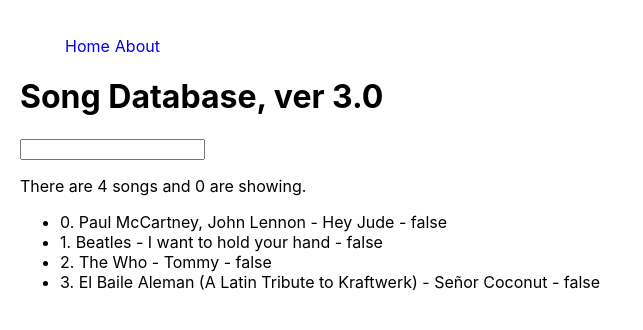
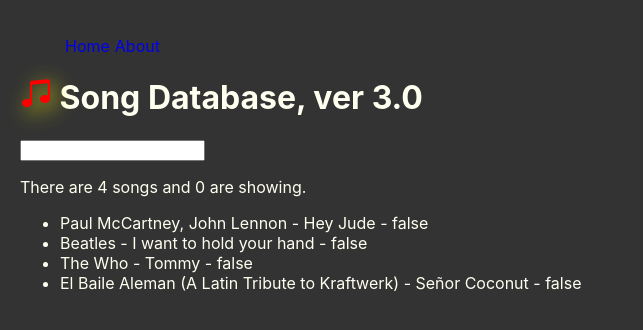
Before and after one commit to FbW-D01/songdatabase, a React (Create React App) app: page / in a window 1280 px wide. Shown: the top 330 px of the page, without its empty margins (0-643 px from the left). Built offline with nearby package versions, Linux system fonts and the light colour scheme.

Commit message:
add react-icon

```diff
--- a/src/App.css
+++ b/src/App.css
@@ -1,5 +1,7 @@
 body {
 	padding: 20px;
+	background-color: #333;
+	color: ivory;
 }
 
 nav ul {
@@ -14,3 +16,18 @@
 	list-style: none;
 	margin-left: 5px;
 }
+
+ul.list li {
+	/* list-style: disc; */
+}
+
+.iconMusic:hover {
+	color: blue;
+}
+.iconMusic {
+	color: red;
+	/* width: 50px;
+	height: 50px; */
+	stroke: blue;
+	filter: drop-shadow(5px 5px 10px yellow);
+}
--- a/src/App.jsx
+++ b/src/App.jsx
@@ -3,6 +3,7 @@
 import initialSongs from './data/songs.json';
 import { Switch, Route, Link } from "react-router-dom";
 import About from './components/About';
+import { BsMusicNoteBeamed } from 'react-icons/bs';
 
 function App() {
 
@@ -45,17 +46,17 @@
 					<About />
 				</Route>
 				<Route path="/">
-					<h1>Song Database, ver 3.0</h1>
+					<h1><BsMusicNoteBeamed className="iconMusic" /> Song Database, ver 3.0</h1>
 					<div>
 						<input type="text" onChange={((e) => searchSongs(e.target.value))} />
 					</div>
 					<p>There are {songs.length} songs and {songs.filter((song) => song.showDescription).length} are showing.</p>
-					<ul>
+					<ul className="list">
 						{songs.map((song, index) => {
 							return (
 								<>
 									{(authorsContainsSearchText(song) || song.name.toLowerCase().includes(searchText.toLowerCase())) && (
-										<li>{index}. <span onClick={() => toggleDescription(index)}>{song.author.join(', ')} - {song.name} - {song.showDescription ? 'true' : 'false'}</span>
+										<li><span onClick={() => toggleDescription(index)}>{song.author.join(', ')} - {song.name} - {song.showDescription ? 'true' : 'false'}</span>
 
 											{song.showDescription && (
 												<ul>
```
